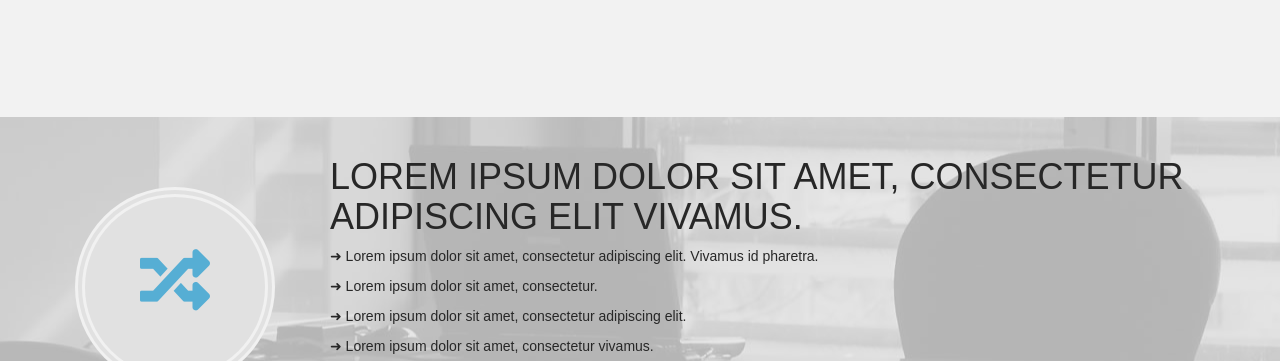
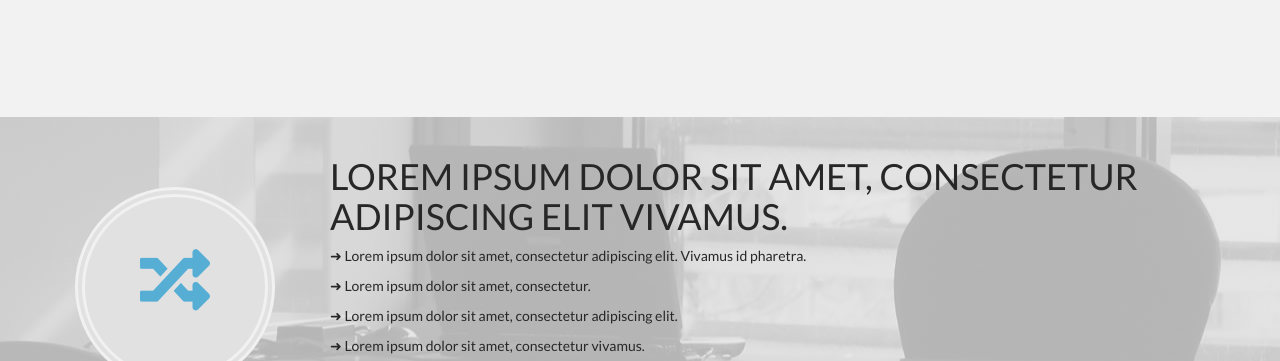
Before and after one commit to Tosinyusuf/challengeT, a plain HTML site: page index.html in a window 1280 px wide. Shown: the part 739-1100 px from the top of the page. Drawn offline with nearby package versions, Linux system fonts and the light colour scheme.

Commit message:
Update style.css

```diff
--- a/style.css
+++ b/style.css
@@ -1,9 +1,10 @@
+@import url('https://fonts.googleapis.com/css2?family=Lato:wght@400;700&display=swap');
 * {
     box-sizing: border-box;
 
 }
 body {
-    font-family: "OpenSansRegular",Arial,Helvetica,sans-serif;
+    font-family: 'Lato', sans-serif;
     padding: 0;
     margin: 0;
     background-color: #f2f2f2;
```
